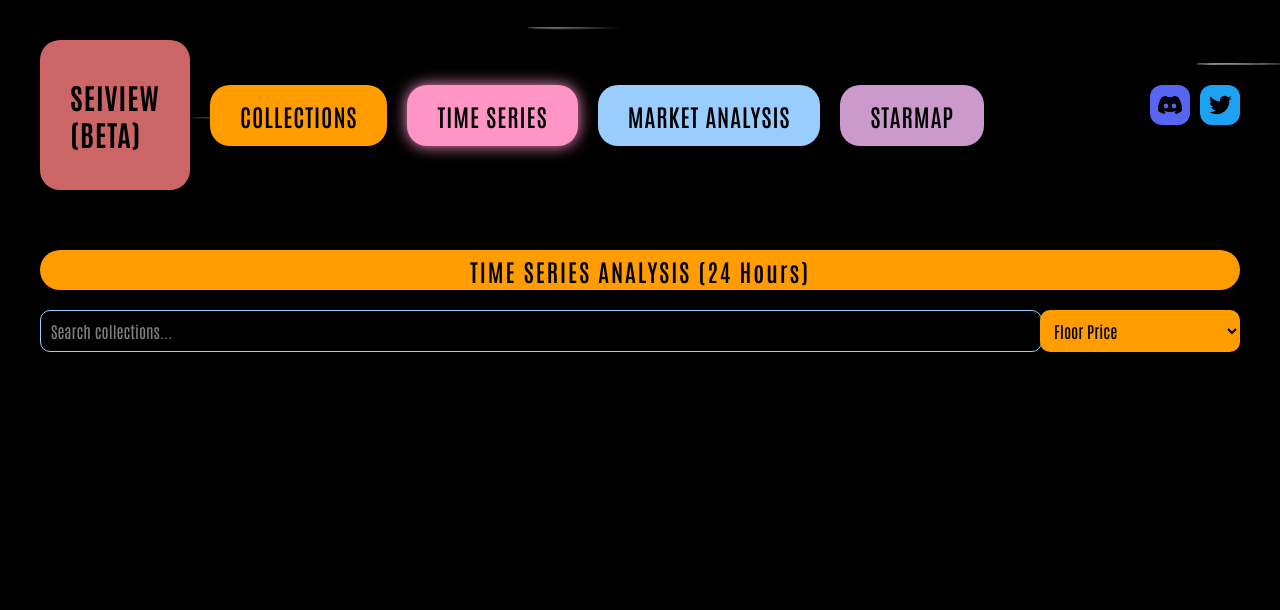
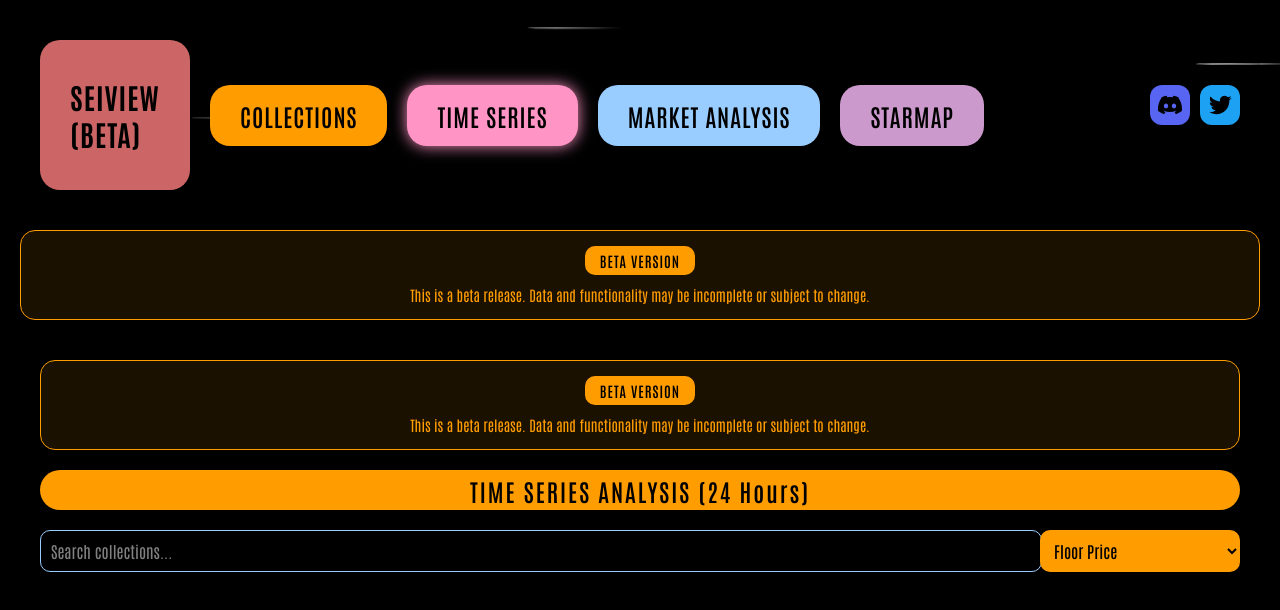
Before and after one commit to TrekTools/seiview, a Vue app: page /time-series in a window 1280 px wide. Shown: the top 610 px of the page. Built offline with nearby package versions, Linux system fonts and the light colour scheme; no server answers.

Commit message:
Add in Beta Disclaimer

```diff
--- a/src/App.vue
+++ b/src/App.vue
@@ -33,7 +33,7 @@
         </div>
       </div>
     </nav>
-
+    <BetaDisclaimer />
     <router-view></router-view>
   </div>
 </template>
@@ -250,3 +250,14 @@ body {
   z-index: 1;
 }
 </style>
+
+<script>
+import BetaDisclaimer from '@/components/BetaDisclaimer.vue'
+
+export default {
+  name: 'App',
+  components: {
+    BetaDisclaimer
+  }
+}
+</script>
--- /dev/null
+++ b/src/components/BetaDisclaimer.vue
@@ -0,0 +1,45 @@
+<template>
+  <div class="beta-disclaimer">
+    <div class="disclaimer-content">
+      <div class="beta-tag">BETA VERSION</div>
+      <p class="disclaimer-text">
+        This is a beta release. Data and functionality may be incomplete or subject to change.
+      </p>
+    </div>
+  </div>
+</template>
+
+<style scoped>
+.beta-disclaimer {
+  margin-bottom: 20px;
+  padding: 15px;
+  border-radius: 15px;
+  background: rgba(255, 165, 0, 0.1);
+  border: 1px solid var(--lcars-orange);
+  z-index: 10;
+}
+
+.disclaimer-content {
+  display: flex;
+  flex-direction: column;
+  gap: 10px;
+  align-items: center;
+}
+
+.beta-tag {
+  background-color: var(--lcars-orange);
+  color: black;
+  padding: 5px 15px;
+  border-radius: 10px;
+  font-weight: 600;
+  font-size: 0.9em;
+  letter-spacing: 1px;
+}
+
+.disclaimer-text {
+  color: var(--lcars-orange);
+  text-align: center;
+  margin: 0;
+  font-size: 0.9em;
+}
+</style>
--- a/src/views/CollectionStats.vue
+++ b/src/views/CollectionStats.vue
@@ -1,5 +1,6 @@
 <template>
   <div class="collection-stats">
+    <BetaDisclaimer />
     <div class="lcars-header-bar">
       <div class="title">{{ collectionName }}</div>
     </div>
@@ -21,9 +22,13 @@
 
 <script>
 import axios from 'axios'
+import BetaDisclaimer from '@/components/BetaDisclaimer.vue'
 
 export default {
   name: 'CollectionStats',
+  components: {
+    BetaDisclaimer
+  },
   props: {
     slug: {
       type: String,
@@ -45,6 +50,9 @@ export default {
   created() {
     console.log('CollectionStats created with slug:', this.slug)
     this.fetchCollectionData()
+  },
+  mounted() {
+    console.log('BetaDisclaimer component:', this.$options.components.BetaDisclaimer)
   },
   methods: {
     async fetchCollectionData() {
@@ -111,6 +119,14 @@ export default {
 <style scoped>
 .collection-stats {
   padding: 20px;
+  background-color: black;
+  min-height: 100vh;
+  position: relative;
+}
+
+.test-beta {
+  color: white;
+  margin-bottom: 20px;
 }
 
 .lcars-header-bar {
--- a/src/views/MarketAnalysis.vue
+++ b/src/views/MarketAnalysis.vue
@@ -1,5 +1,7 @@
 <template>
   <div class="market-analysis">
+    <BetaDisclaimer />
+    <h1>Market Analysis</h1>
     <div class="lcars-header-bar">
       <div class="title">VOLUME VIEW (24 Hours)</div>
     </div>
@@ -33,9 +35,13 @@
 <script>
 import axios from 'axios'
 import Plotly from 'plotly.js-dist'
+import BetaDisclaimer from '@/components/BetaDisclaimer.vue'
 
 export default {
   name: 'MarketAnalysis',
+  components: {
+    BetaDisclaimer
+  },
   data() {
     return {
       marketData: [],
--- a/src/views/TimeSeriesAnalysis.vue
+++ b/src/views/TimeSeriesAnalysis.vue
@@ -1,5 +1,6 @@
 <template>
   <div class="time-series">
+    <BetaDisclaimer />
     <div class="lcars-header-bar">
       <div class="title">TIME SERIES ANALYSIS (24 Hours)</div>
     </div>
@@ -50,6 +51,7 @@ import {
   Tooltip,
   Legend
 } from 'chart.js'
+import BetaDisclaimer from '@/components/BetaDisclaimer.vue'
 
 ChartJS.register(
   CategoryScale,
@@ -63,7 +65,10 @@ ChartJS.register(
 
 export default {
   name: 'TimeSeriesAnalysis',
-  components: { Line },
+  components: {
+    Line,
+    BetaDisclaimer
+  },
   data() {
     return {
       loading: false,
--- a/src/views/TrekStarmap.vue
+++ b/src/views/TrekStarmap.vue
@@ -1,5 +1,6 @@
 <template>
   <div class="starmap">
+    <BetaDisclaimer />
     <div class="lcars-header-bar">
       <div class="title">TREK STARMAP 2024/25</div>
     </div>
@@ -25,9 +26,13 @@
 
 <script>
 import Plotly from 'plotly.js-dist'
+import BetaDisclaimer from '@/components/BetaDisclaimer.vue'
 
 export default {
   name: 'TrekStarmap',
+  components: {
+    BetaDisclaimer
+  },
   data() {
     return {
       plot: null,
```
Lines whose indentation alone changed are shown as unchanged.
